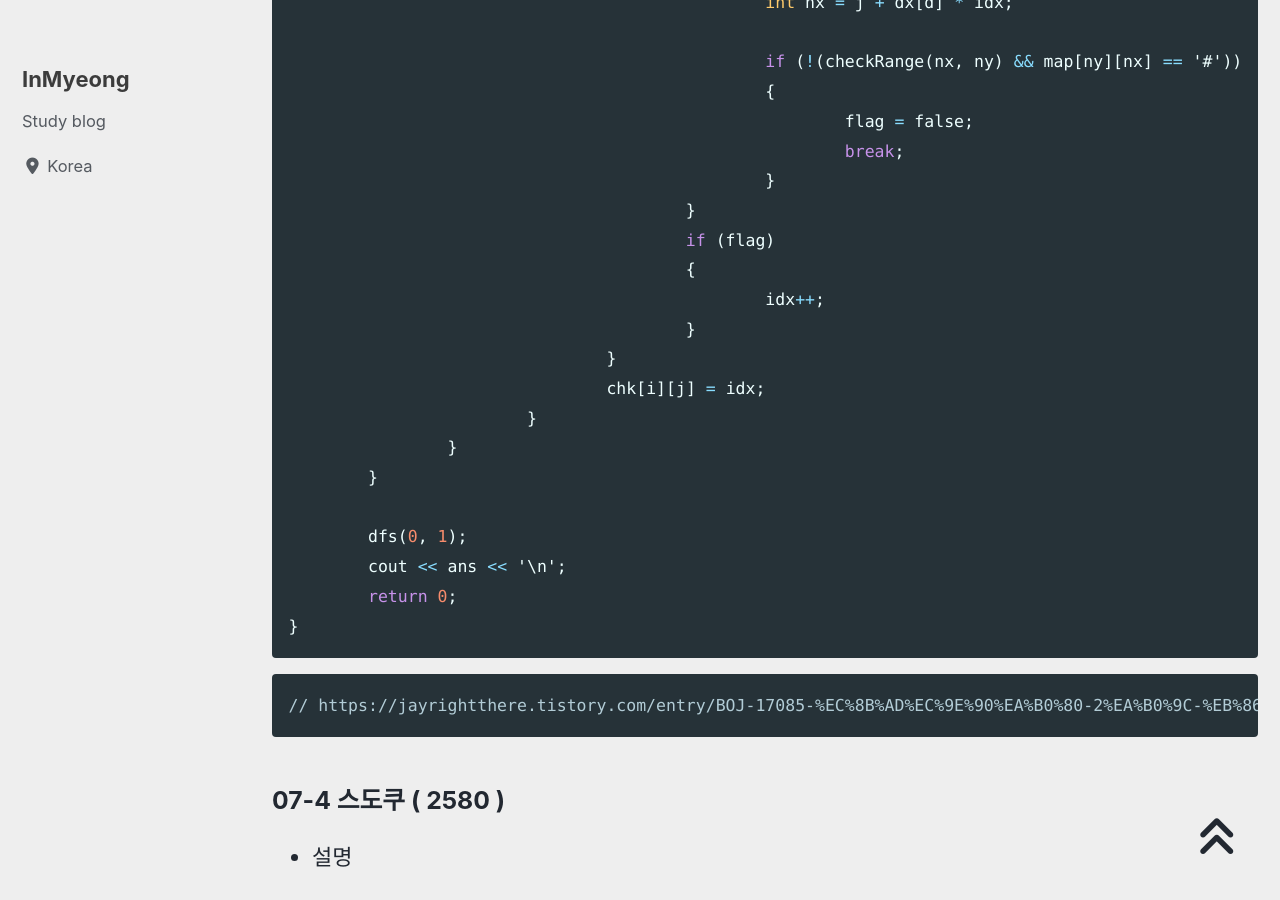
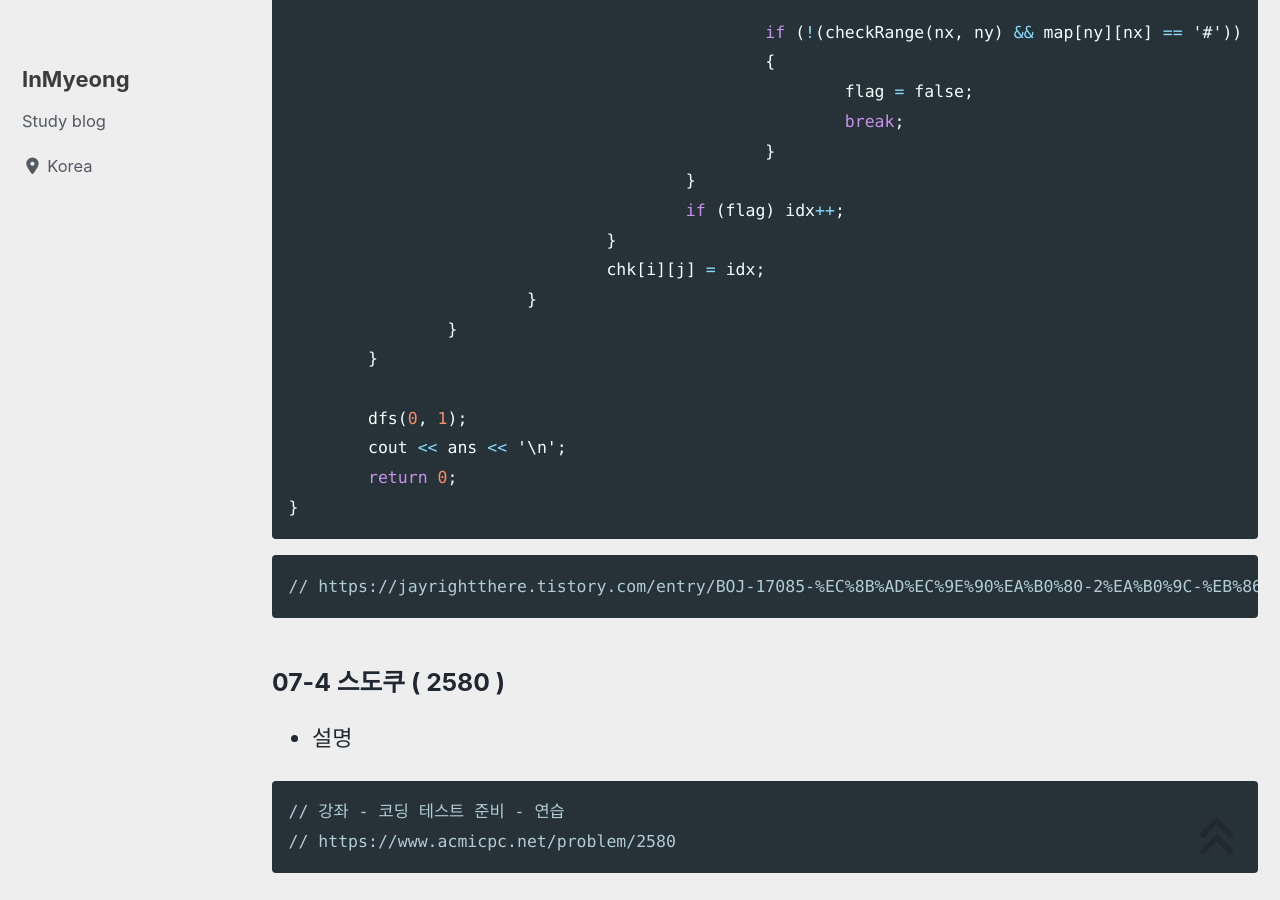
Before and after one commit to devMyeong/devMyeong.github.io, a Jekyll site: the page built from _posts/codingTest/2023-04-30-나만의문제집.md, in a window 1280 px wide and 900 px high, scrolled down 34977 px. Built offline with Jekyll 4.4.1, drawn with Linux system fonts in a browser that asks for light colours; cached includes are drawn as plain includes; nearby versions of some CDN libraries; some web fonts are replaced; comment, search, counter and statistics services are not loaded.

Commit message:
Chore : 수정

```diff
--- a/_posts/codingTest/2023-04-30-나만의문제집.md
+++ b/_posts/codingTest/2023-04-30-나만의문제집.md
@@ -1006,7 +1006,6 @@ void dfs(int cnt, ll res)
 							visited[ny][nx] = true;
 							sum++;
 						}
-
 						dfs(cnt + 1, res * sum);
 						idx++;
 					}
@@ -1053,10 +1052,7 @@ int main()
 							break;
 						}
 					}
-					if (flag)
-					{
-						idx++;
-					}
+					if (flag) idx++;
 				}
 				chk[i][j] = idx;
 			}
```
